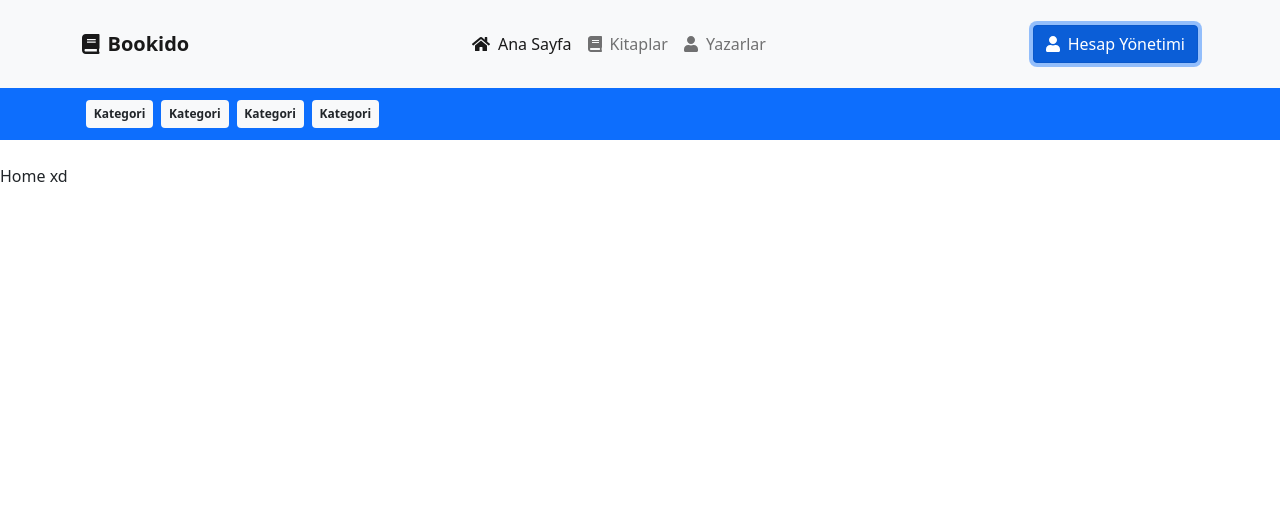
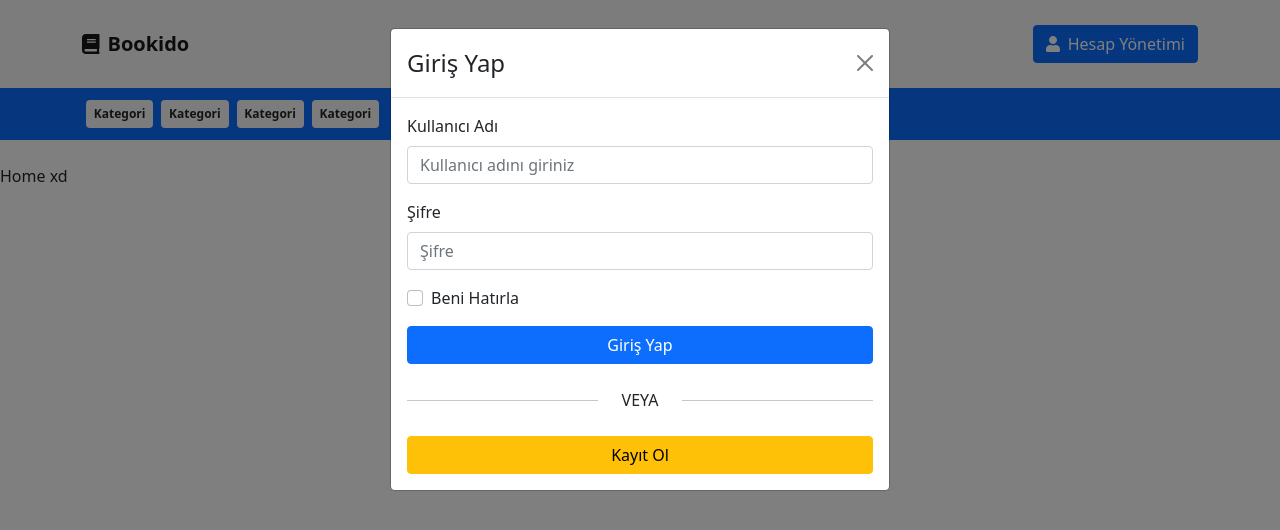
Before and after one commit to talhakoylu/SummerInternshipFrontendPrivate, a React (Create React App) app: page / in a window 1280 px wide. Both pictures are taken after a click on the button "Hesap Yönetimi". Shown: the top 530 px of the page. Built offline with nearby package versions, Linux system fonts and the light colour scheme.

Commit message:
Modellar eklendi

```diff
--- a/src/App.css
+++ b/src/App.css
@@ -1,4 +1,4 @@
-a{
+a {
   text-decoration: none !important;
 }
 
@@ -36,3 +36,16 @@ a{
     transform: rotate(360deg);
   }
 }
+
+hr {
+  margin-top: 1rem;
+  margin-bottom: 1rem;
+  border: 0;
+  border-top: 1px solid rgba(0, 0, 0, 0.1);
+}
+
+hr2 {
+  border-top: "2px solid #fff ";
+  margin-left: 20;
+  margin-right: 20;
+}
--- a/src/App.js
+++ b/src/App.js
@@ -1,17 +1,14 @@
-import logo from './logo.svg';
 import './App.css';
 import './assets/scss/index.scss'
 import { library } from '@fortawesome/fontawesome-svg-core'
 import { fas } from '@fortawesome/free-solid-svg-icons'
 import { far } from '@fortawesome/free-regular-svg-icons'
 import { fab } from '@fortawesome/free-brands-svg-icons'
-import { Alert } from "react-bootstrap";
 import Header from './components/partials/Header';
 import {
   BrowserRouter as Router,
   Switch,
   Route,
-  Link
 } from "react-router-dom";
 import Home from './pages/Home';
 library.add(fab, fas, far)
--- /dev/null
+++ b/src/components/Modal.jsx
@@ -0,0 +1,13 @@
+import React from "react";
+import {Modal as BModal} from "react-bootstrap";
+
+export default function Modal({children, title, show, handleClose}) {
+  return (
+      <BModal show={show} onHide={handleClose}>
+        <BModal.Header closeButton>
+          <BModal.Title>{title}</BModal.Title>
+        </BModal.Header>
+        <BModal.Body>{children}</BModal.Body>
+      </BModal>
+  );
+}
--- /dev/null
+++ b/src/components/Nav/AccountArea.jsx
@@ -0,0 +1,21 @@
+import { Button } from 'react-bootstrap'
+import React, { useState } from 'react'
+import { FontAwesomeIcon } from '@fortawesome/react-fontawesome'
+import LoginModal from '../Nav/Modals/LoginModal'
+
+export default function AccountArea() {
+    const [show, setShow] = useState(false);
+
+    const handleClose = () => setShow(false);
+
+    return (
+        <>
+            <Button onClick={() => setShow(true)}>
+                <FontAwesomeIcon icon={"user"} className="me-2"></FontAwesomeIcon>
+                Hesap Yönetimi
+            </Button>
+
+            <LoginModal show={show} handleClose={handleClose}></LoginModal>
+        </>
+    )
+}
--- /dev/null
+++ b/src/components/Nav/Modals/LoginModal.jsx
@@ -0,0 +1,51 @@
+import React, { useState } from 'react'
+import { Form, Button } from 'react-bootstrap';
+import Modal from './../../Modal';
+import RegisterModal from './RegisterModal';
+
+export default function LoginModal({ ...dist }) {
+    const [show, setShow] = useState(false);
+
+    const handleClose = () => setShow(false);
+
+    return (
+        <>
+            <Modal title={"Giriş Yap"} {...dist}>
+                <Form>
+                    <Form.Group className="mb-3" controlId="formUsername">
+                        <Form.Label>Kullanıcı Adı</Form.Label>
+                        <Form.Control type="text" placeholder="Kullanıcı adını giriniz" />
+                    </Form.Group>
+
+                    <Form.Group className="mb-3" controlId="formPassword">
+                        <Form.Label>Şifre</Form.Label>
+                        <Form.Control type="password" placeholder="Şifre" />
+                    </Form.Group>
+                    <Form.Group className="mb-3" controlId="formCheckbox">
+                        <Form.Check type="checkbox" label="Beni Hatırla" />
+                    </Form.Group>
+                    <div class="d-grid gap-2">
+                        <Button variant="primary" className="block" type="submit">
+                            Giriş Yap
+                        </Button>
+                    </div>
+                </Form>
+                <div class="d-flex my-4">
+                    <hr className="my-auto flex-grow-1" />
+                    <div className="px-4">VEYA</div>
+                    <hr className="my-auto flex-grow-1" />
+
+                </div>
+
+                <div class="d-grid gap-2">
+                    <Button variant="warning" className="block" type="submit" onClick={() => setShow(true)}>
+                        Kayıt Ol
+                    </Button>
+                </div>
+
+            </Modal>
+            <RegisterModal show={show} handleClose={handleClose}></RegisterModal>
+
+        </>
+    );
+}
--- /dev/null
+++ b/src/components/Nav/Modals/RegisterModal.jsx
@@ -0,0 +1,11 @@
+import React from 'react'
+import Modal from './../../Modal';
+
+export default function RegisterModal({ ...dist }) {
+
+    return (
+        <Modal title={"Kayıt Ol"} {...dist}>
+           İçerik
+        </Modal>
+    );
+}
--- a/src/components/Nav/NavMenu.jsx
+++ b/src/components/Nav/NavMenu.jsx
@@ -1,10 +1,6 @@
 import { FontAwesomeIcon } from "@fortawesome/react-fontawesome";
-import { Button, Nav, Navbar } from "react-bootstrap";
+import { Nav } from "react-bootstrap";
 import {
-    BrowserRouter as Router,
-    Switch,
-    Route,
-    Link,
     NavLink
 } from "react-router-dom";
 function NavMenu() {
@@ -14,11 +10,11 @@ function NavMenu() {
                 <FontAwesomeIcon icon={"home"} className="me-2"></FontAwesomeIcon>
                 Ana Sayfa
             </NavLink>
-                    <NavLink to = {"/books"} className={"nav-link"}>
+            <NavLink to={"/books"} className={"nav-link"}>
                 <FontAwesomeIcon icon={"book"} className="me-2"></FontAwesomeIcon>
                 Kitaplar
             </NavLink>
-                    <NavLink to = "/authors" className={"nav-link"}>
+            <NavLink to="/authors" className={"nav-link"}>
                 <FontAwesomeIcon icon={"user"} className="me-2"></FontAwesomeIcon>
                 Yazarlar
             </NavLink>
--- a/src/components/partials/Header.jsx
+++ b/src/components/partials/Header.jsx
@@ -1,11 +1,13 @@
-import { Navbar, Container, NavDropdown, Nav, Button } from 'react-bootstrap'
+import { Navbar, Container } from 'react-bootstrap'
 import React from 'react'
 import { FontAwesomeIcon } from '@fortawesome/react-fontawesome'
 import Categories from '../Nav/CategoryMenu'
 import { Link } from 'react-router-dom'
 import NavMenu from './../Nav/NavMenu';
+import AccountArea from '../Nav/AccountArea'
 
 export default function Header() {
+
     return (
         <div className="mb-4">
             <Navbar bg="light" expand="lg">
@@ -20,10 +22,7 @@ export default function Header() {
                     <Navbar.Collapse id="basic-navbar-nav">
                         <NavMenu />
                         <div className="d-flex">
-                            <Button>
-                                <FontAwesomeIcon icon={"user"} className="me-2"></FontAwesomeIcon>
-                                Hesap Yönetimi
-                            </Button>
+                            <AccountArea></AccountArea>
                         </div>
                     </Navbar.Collapse>
                 </Container>
```
Lines whose indentation alone changed are shown as unchanged.
